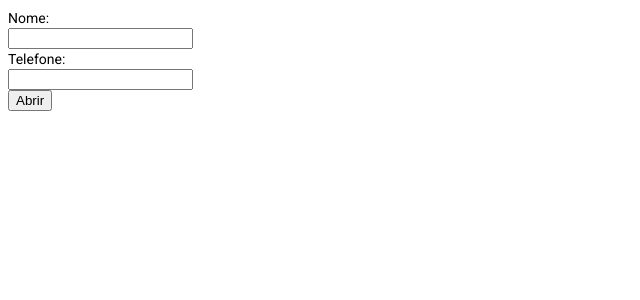
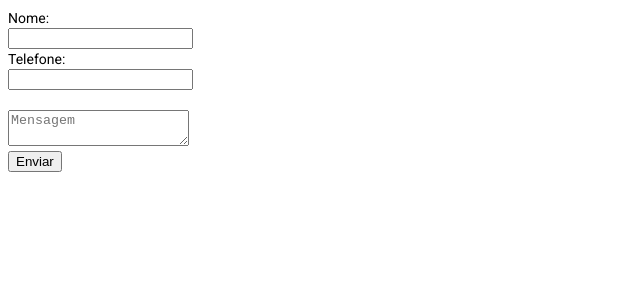
Before and after one commit to edipof/WhatsAppMessagesWithoutAddingContact, an Angular app in the folder WhatsappMessagesWhithoutAddingContact/: page / in a window 1280 px wide. Shown: the top 300 px of the page, without its empty margins (0-640 px from the left). Built offline with nearby package versions, Linux system fonts and the light colour scheme.

Commit message:
Adição de mensagem

```diff
--- a/WhatsappMessagesWhithoutAddingContact/src/app/app.component.html
+++ b/WhatsappMessagesWhithoutAddingContact/src/app/app.component.html
@@ -2,6 +2,7 @@
   <label for="name">Nome:</label><br>
   <input type="text" id="name" name="name" formControlName="name"><br>
   <label for="tel">Telefone:</label><br>
-  <input type="tel" id="tel" name="tel" formControlName="tel"><br>
-  <button class="button" type="submit">Abrir</button>
+  <input type="tel" id="tel" name="tel" formControlName="tel"><br><br>
+  <textarea placeholder="Mensagem" id="message" name="message" formControlName="message"></textarea><br>
+  <button class="button" type="submit">Enviar</button>
 </form>
--- a/WhatsappMessagesWhithoutAddingContact/src/app/app.component.ts
+++ b/WhatsappMessagesWhithoutAddingContact/src/app/app.component.ts
@@ -11,10 +11,11 @@ export class AppComponent {
   profileForm = new FormGroup({
     name: new FormControl(''),
     tel: new FormControl(''),
+    message: new FormControl(''),
   });
 
   onSubmit() {
-    const url = `https://api.whatsapp.com/send/?phone=55${this.profileForm.value.tel}&text='teste'&app_absent=0`;
+    const url = `https://api.whatsapp.com/send/?phone=55${this.profileForm.value.tel}&text=${this.profileForm.value.message}&app_absent=0`;
     window.location.href = url;
   }
 }
```
